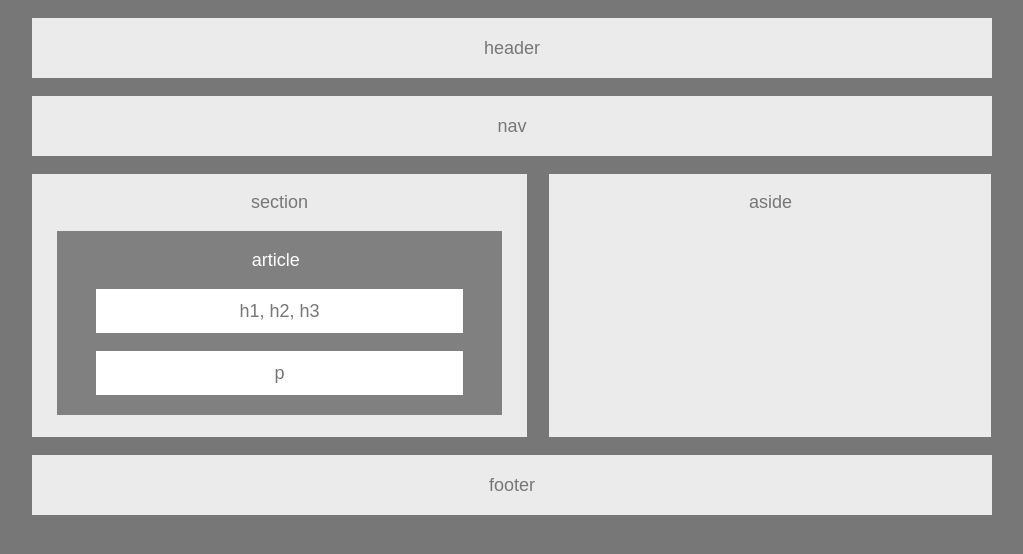
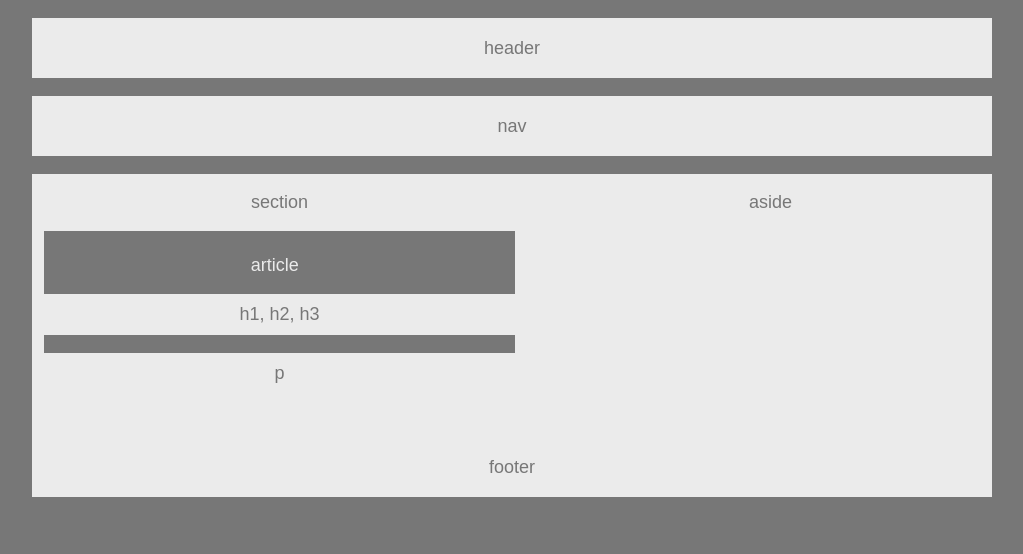
Before and after one commit to peiwren/HW-Wireframe, a plain HTML site: page wireframe.html in a window 1280 px wide. Shown: the whole page, without its empty margins (128-1151 px from the left). Drawn offline with Linux system fonts and the light colour scheme.

Commit message:
latest rev

```diff
--- a/style.css
+++ b/style.css
@@ -1,94 +1,111 @@
-
-body{
+body {
     background-color: #777;
     font-size: 18px;
     color: #777;
     font-family: 'Arial', 'Helvetica Neue', Helvetica, sans-serif;
-
 }
 
-header,nav, section, aside, footer{
+header,
+nav,
+section,
+aside,
+footer {
     background-color: #ebebeb;
 }
 
-header,nav,footer{
+h1 {
+    color: #777;
+    font-size: 1em;
+    background: #ebebeb;
+}
+
+header,
+nav,
+footer {
     text-align: center;
     vertical-align: middle;
     line-height: 60px;
-
 }
 
-#container{
-    width:960px;
+a:link,
+a:visited {
+    text-decoration: none;
+    color: #777;
+}
+
+nav {
+    margin-bottom: 12px;
+}
+
+#container {
+    width: 100%;
+    max-width: 960px;
     /*postion a container in the middle of he screen */
     margin-right: auto;
     margin-left: auto;
-    margin-bottom: 2%;
 }
 
-#container2:after {
+#main-container:after {
     content: "";
     display: table;
     clear: both;
 }
 
-#container3{
+#inner-container {
     text-align: center;
     vertical-align: middle;
-    background:grey; width:90%;
-    height:184px;
+    background: #777;
+    width: 95%;
+    height: 184px;
     margin-right: auto;
     margin-left: auto;
 }
 
-aside{
-    width:442px;
+aside {
+    width: 442px;
     margin-left: 1.5%;
-    background:#ebebeb;
+    background: #ebebeb;
 }
 
-section{
-    width:495px;
-    background:#ebebeb;
-    margin-right:8px;
+section {
+    width: 495px;
+    background: #ebebeb;
+    margin-right: 8px;
 }
 
-section, aside{
-    float:left;
+section,
+aside {
+    float: left;
     text-align: center;
     height: 263px;
 }
 
-article{
-    width:383px;
+article {
+    width: 95%;
     text-align: center;
     vertical-align: middle;
     margin-right: auto;
     margin-left: auto;
+    color: #ebebeb;
+    background: #777;
 }
 
-.content1{
-    color:white;
-    background: grey;
+.content1 {
+    color: #ebebeb;
     text-align: center;
     vertical-align: middle;
-    width:80%;
+    width: 80%;
     padding: 5% 0 0 9%;
 }
 
-.content2, .content3{
-    background: white;
-    width:80%;
+.content2,
+.content3 {
+    color: #777;
+    background: #ebebeb;
     text-align: center;
     vertical-align: middle;
     margin-right: auto;
     margin-left: auto;
-    padding:3% 8%;
+    padding: 10px 0;
+    margin-bottom: 16px;
 }
-.content2{
-    margin-bottom: 1%;
-}
-
-.content3{
-    margin-bottom: 2%;
-}
```
Also changed, not shown: index.html (added, +45 -0 lines).
